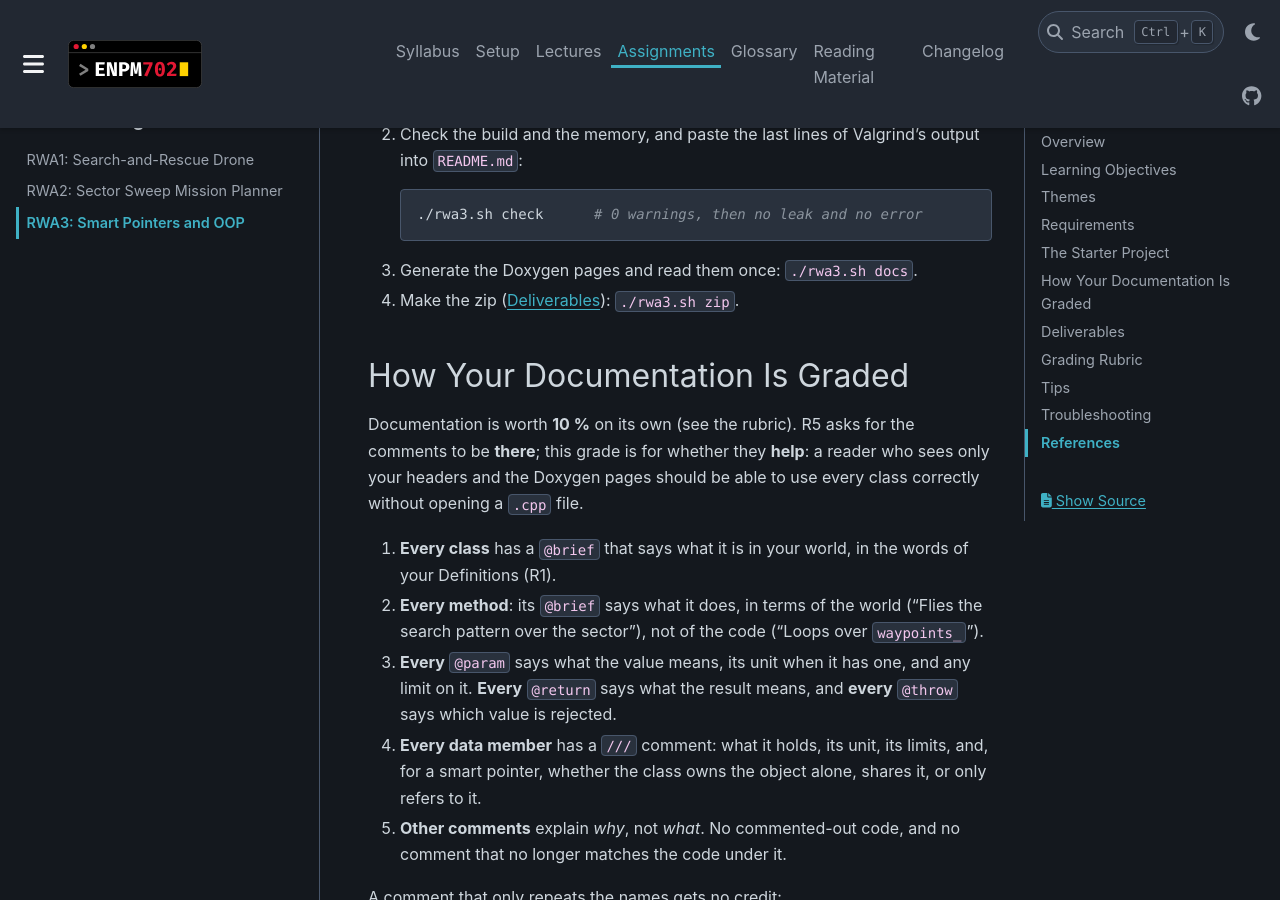
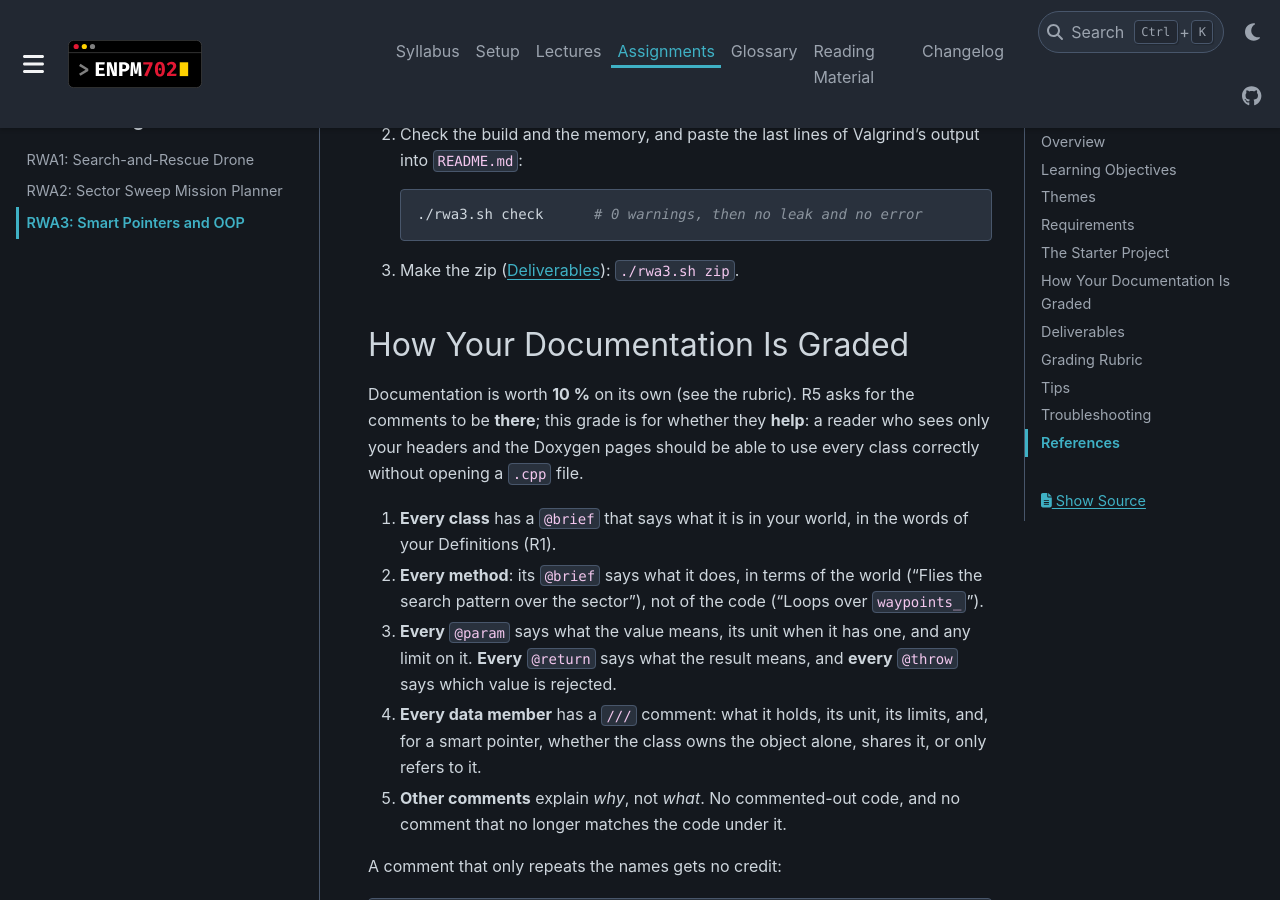
Before and after one commit to zeidk/enpm702-fall-2026-docs, a Sphinx documentation site: the page built from docs/source/assignments/rwa3.rst, in a window 1280 px wide and 900 px high, scrolled down 8939 px. Built offline with Sphinx 7.4.7 and the PyData theme 0.15.4, drawn with Linux system fonts in a browser that asks for light colours.

Commit message:
RWA3: drop the Doxygen step from Before You Submit
Students no longer generate and read the Doxygen pages before they zip.
The zip step becomes step 3.

```diff
--- a/docs/source/assignments/rwa3.rst
+++ b/docs/source/assignments/rwa3.rst
@@ -462,8 +462,7 @@ Before You Submit
 
       ./rwa3.sh check      # 0 warnings, then no leak and no error
 
-3. Generate the Doxygen pages and read them once: ``./rwa3.sh docs``.
-4. Make the zip (`Deliverables`_): ``./rwa3.sh zip``.
+3. Make the zip (`Deliverables`_): ``./rwa3.sh zip``.
 
 
 How Your Documentation Is Graded
```
